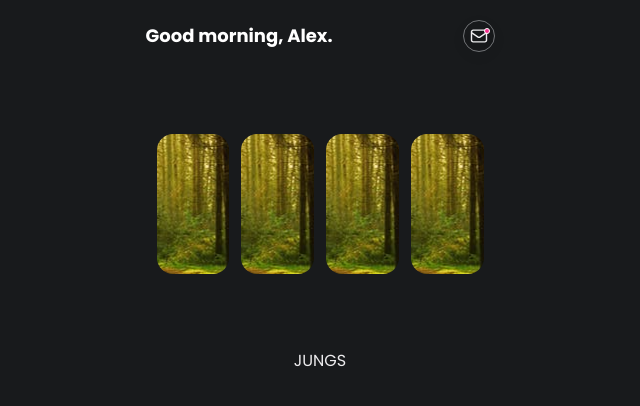
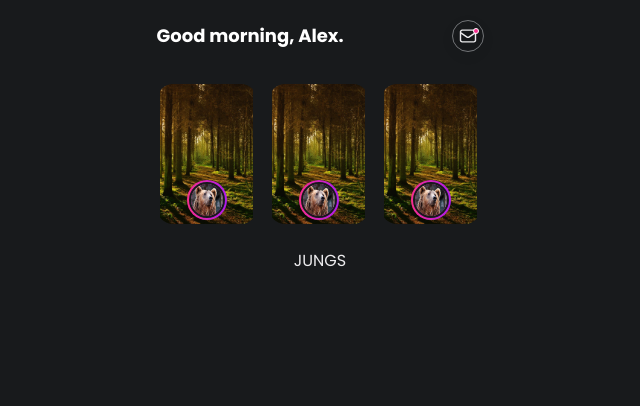
Before and after one commit to chris-yooo/social-app, a plain HTML site: page index.html in a window 1280 px wide. Shown: the whole page, without its empty margins (320-960 px from the left). Drawn offline with nearby package versions, Linux system fonts and the light colour scheme.

Commit message:
fix widht and gradient

```diff
--- a/index.html
+++ b/index.html
@@ -24,16 +24,31 @@
     <main>
       <section class="stories">
         <div class="story">
-          <div class="profile-image"></div>
+          <div class="gradient">
+            <img
+              src="./images/profiles/bear.jpg"
+              alt="Profile image"
+              class="profile-image"
+            />
+          </div>
         </div>
         <div class="story">
-          <div class="profile-image"></div>
+          <div class="gradient">
+            <img
+              src="./images/profiles/bear.jpg"
+              alt="Profile image"
+              class="profile-image"
+            />
+          </div>
         </div>
         <div class="story">
-          <div class="profile-image"></div>
-        </div>
-        <div class="story">
-          <div class="profile-image"></div>
+          <div class="gradient">
+            <img
+              src="./images/profiles/bear.jpg"
+              alt="Profile image"
+              class="profile-image"
+            />
+          </div>
         </div>
       </section>
     </main>
--- a/styles/base.css
+++ b/styles/base.css
@@ -29,6 +29,8 @@ body {
   background-color: var(--color-prim-dark-black);
   color: var(--color-prim-soc-white);
   padding: 0px 24px;
+  width: 100%;
+  height: 100%;
 }
 
 main {
--- a/styles/header.css
+++ b/styles/header.css
@@ -1,10 +1,13 @@
 header {
   display: flex;
   flex-direction: row;
+  /* align-content: space-between; */
   justify-content: space-between;
+  /* justify-items: baseline; */
+  width: 327px;
   align-items: center;
   padding: 0px;
-  gap: 130px;
+  /* gap: 130px; */
   margin-top: 20px;
 }
 
--- a/styles/stories.css
+++ b/styles/stories.css
@@ -1,32 +1,49 @@
 .stories {
   display: flex;
   flex-direction: row;
-  align-items: center;
+  /* align-items: center; */
   align-content: flex-start;
   margin: 32px 0px 24px 0px;
   gap: 12px;
-
   width: 327px;
-  height: 240px;
-  left: 24px;
+  /* height: 240px; */
   top: 124px;
   overflow-x: hidden;
 }
 .story {
   background: url(../images/stories/woods.jpeg) 50% 50% no-repeat;
+  background-size: contain;
   width: 100px;
   height: 140px;
   border-radius: 16px;
-  position: relative;
+  /* position: relative; */
   z-index: 1;
+  display: flex;
+  justify-content: center;
+  align-items: flex-end;
+}
+
+.gradient {
+  position: absolute;
+  width: 40px;
+  height: 40px;
+  /* left: 30px; */
+  /* top: 190px; */
+  z-index: 2;
+  /* border: 3px solid; */
+  border-radius: 50%;
+  background: linear-gradient(90deg, #f72e8e 0%, #ac1af0 102.84%);
+  display: flex;
+  align-items: center;
+  justify-content: center;
+  margin-bottom: 4px;
 }
 
 .profile-image {
-  background: url(../images/profiles/bear.jpg) 50% 50% contain;
-  position: absolute;
-  width: 40px;
-  height: 40px;
-  left: 30px;
-  top: 96px;
-  z-index: 2;
+  width: 36px;
+  height: 36px;
+  left: 4px;
+  top: 4px;
+  border-radius: 50%;
+  border: 2px solid var(--color-prim-dark-black);
 }
```
